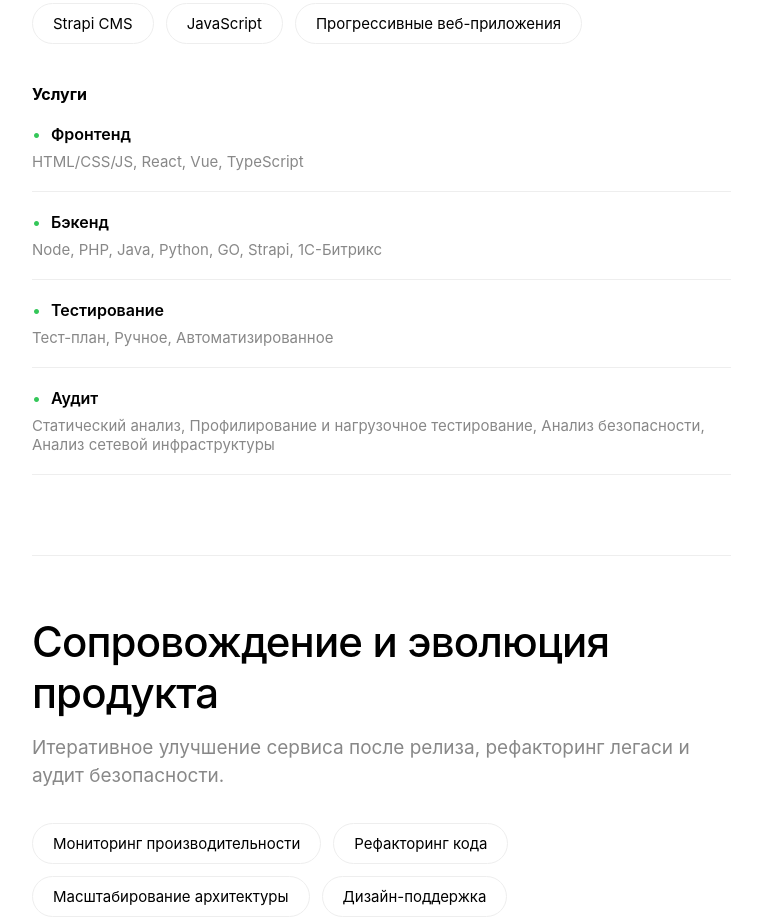
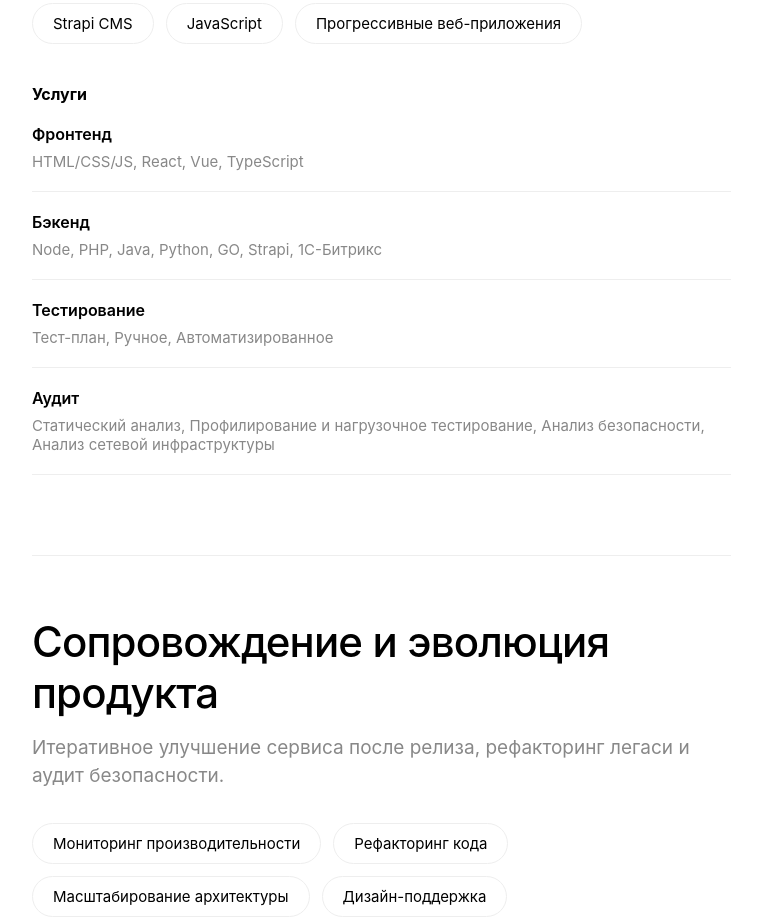
Before and after one commit to Horoshov/my-portfolio, a React (Vite) app: page /about in a window 1280 px wide. Shown: the part 1520-2441 px from the top of the page, without its empty margins (517-1279 px from the left). Built offline with nearby package versions, Linux system fonts and the light colour scheme.

Commit message:
Remove green status dots from service block items

```diff
--- a/src/components/ServiceBlock.jsx
+++ b/src/components/ServiceBlock.jsx
@@ -27,7 +27,7 @@ const ServiceBlock = ({ id, title, description, bubbles, services }) => {
           {services.map((s, index) => (
             <div key={index} style={{ marginBottom: '20px', borderBottom: '1px solid var(--border-color)', paddingBottom: '20px' }}>
               <div style={{ display: 'flex', alignItems: 'center', marginBottom: '8px' }}>
-                <span style={{ color: '#34c759', marginRight: '10px' }}>•</span>
+
                 <span style={{ fontWeight: '600', color: 'var(--text-color)' }}>{s.name}</span>
               </div>
               <p style={{ color: 'var(--gray-text)', fontSize: '15px' }}>{s.desc}</p>
```
